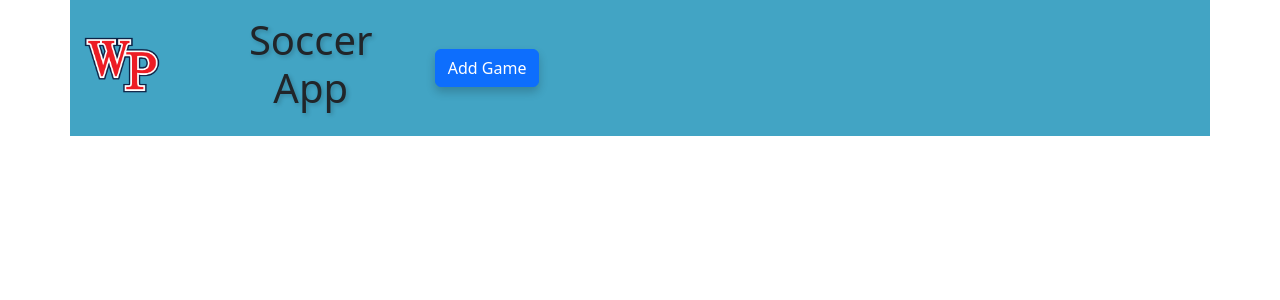
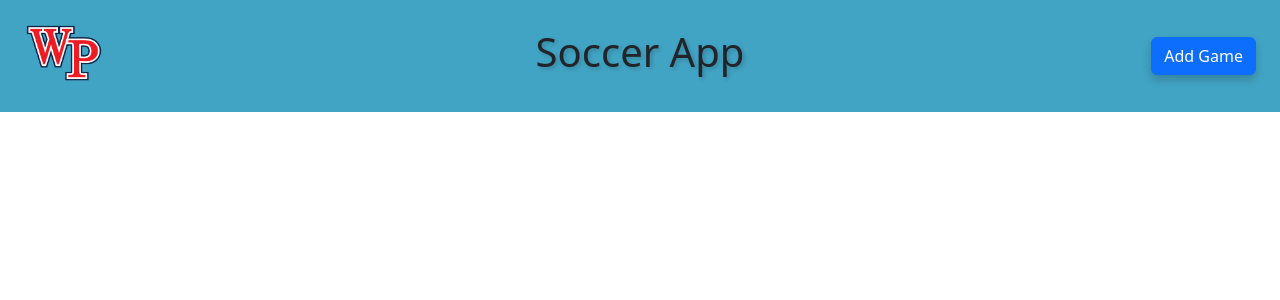
Before and after one commit to itscool2b/soccer, a Django app: page /dash/ in a window 1280 px wide. Shown: the top 300 px of the page. Run offline with Django 4.2, Linux system fonts and the light colour scheme; the visitor is signed in with stand-in values (Sample User, id 1); data that the repository does not hold is empty.

Commit message:
Header fixed

```diff
--- a/OfficalSoccerApp/application/static/k.css
+++ b/OfficalSoccerApp/application/static/k.css
@@ -4,9 +4,14 @@ body {
     background-color: #f4f4f4;
 }
 
-header {
+body, .container-fluid {
+    margin: 0;
+    padding: 0;
+}
+
+header{
     background-color: #42a4c4;
-    padding: 1rem 0;
+    padding: 1.5rem 1.5rem !important;
 }
 
 .container {
@@ -40,6 +45,8 @@ h1 {
     color: #ffffff;
     box-shadow: 0 5px 10px rgba(0, 0, 0, 0.2);
     transition: transform 0.3s ease, box-shadow 0.3s ease;
+    margin-left: auto;
+    margin-right: auto;
 }
 
 .add-game-button:hover {
--- a/OfficalSoccerApp/application/templates/index.html
+++ b/OfficalSoccerApp/application/templates/index.html
@@ -5,22 +5,22 @@
     <meta charset="UTF-8">
     <meta name="viewport" content="width=device-width, initial-scale=1.0">
     <title>Soccer App</title>
-    <link rel="stylesheet" href="{% static 'k.css' %}">
+    <link rel="stylesheet" href="../static/k.css">
     <link href="https://cdn.jsdelivr.net/npm/bootstrap@5.3.2/dist/css/bootstrap.min.css" rel="stylesheet" integrity="sha384-T3c6CoIi6uLrA9TneNEoa7RxnatzjcDSCmG1MXxSR1GAsXEV/Dwwykc2MPK8M2HN" crossorigin="anonymous">
 </head>
 <body>
 
-    <header class="container">
+    <header class="container-fluid">
         <div class="row align-items-center">
             <div class="col-md-4">
                 <a href="/" class="d-inline-flex align-items-center link-body-emphasis text-decoration-none">
-                    <img class="logo" src="{% static 'images/WPS_Logo (1).png' %}">
+                    <img class="logo" src="../static/images/WPS_Logo (1).png">
                 </a>
             </div>
             <div class="col-md-4 text-center">
                 <h1>Soccer App</h1>
             </div>
-            <div class="col-md-4 text-end">
+            <div class="col-md-4 text-md-end text-center">
                 <button type="button" class="add-game-button btn btn-primary">Add Game</button>
             </div>
         </div>
@@ -30,7 +30,7 @@
     <section class="card-container">
         {%for game in games_won%}
         <div class="card">
-            <img src="{% static 'images/victoryGreen.jpg' %}" class="card-img-top" alt="Victory">
+            <img src="../static/images/victoryGreen.jpg" class="card-img-top" alt="Victory">
             <div class="card-body">
                 <h4 class="card-title">{{game.title}}</h4> <!-- Dynamic Shit -->
                 <p class="card-text">07/04/2023</p> <!-- Dynamic Shit -->
@@ -44,7 +44,7 @@
         {%endfor%}
         {%for game in games_lost%}
         <div class="card">
-            <img src="{% static 'images/lossRed.jpeg' %}" class="card-img-top" alt="Victory">
+            <img src="../static/images/lossRed.jpeg" class="card-img-top" alt="Victory">
             <div class="card-body">
                 <h4 class="card-title">{{game.title}}</h4> <!-- Dynamic Shit -->
                 <p class="card-text">07/04/2023</p> <!-- Dynamic Shit -->
```
